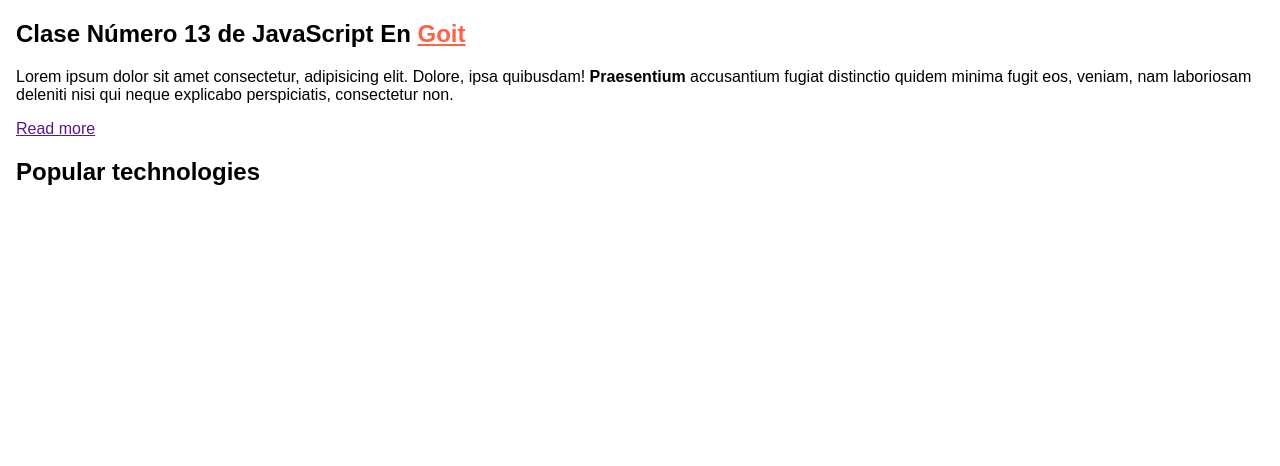
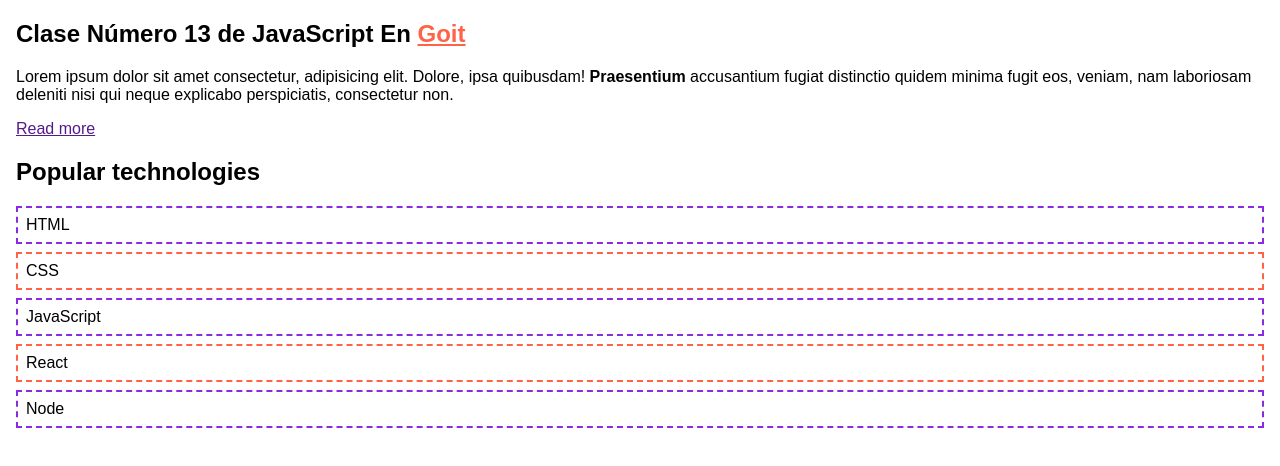
Before and after one commit to backmota/JavaScriptFullStack4, a plain HTML site: page Modulo7-Clase13/inner.html in a window 1280 px wide. Drawn offline with Linux system fonts and the light colour scheme.

Commit message:
Clase 13

```diff
--- a/Modulo7-Clase13/css/styles.css
+++ b/Modulo7-Clase13/css/styles.css
@@ -19,3 +19,27 @@ body {
   color: tomato;
   text-decoration: underline;
 }
+
+.list {
+  padding: 0;
+  margin: 0;
+  list-style-type: none;
+}
+
+.list-item {
+  padding: 8px;
+  border-width: 2px;
+  border-style: dashed;
+}
+
+.list-item:nth-child(even) {
+  border-color: tomato;
+}
+
+.list-item:nth-child(odd) {
+  border-color: blueviolet;
+}
+
+.list-item:not(:last-child) {
+  margin-bottom: 8px;
+}
--- a/Modulo7-Clase13/js/inner.js
+++ b/Modulo7-Clase13/js/inner.js
@@ -23,3 +23,17 @@ console.log(link.innerHTML);
 //La propiedad innerHTML se puede leer y escribir. Si escribe una cadena con tags HTML, el navegador analizará la cadena y las convertirá en elementos válidos y los añadirá al árbol DOM.
 
 title.innerHTML = 'Clase Número 13 de JavaScript En <span class="accent">Goit</span>';
+
+//
+
+const technologies = ["HTML", "CSS", "JavaScript", "React", "Node"];
+
+const list = document.querySelector(".list");
+
+console.log(list.innerHTML);
+
+const markup = technologies.map((technology) => `<li class="list-item">${technology}</li>`).join("");
+
+console.log(markup);
+
+list.innerHTML = markup;
```
